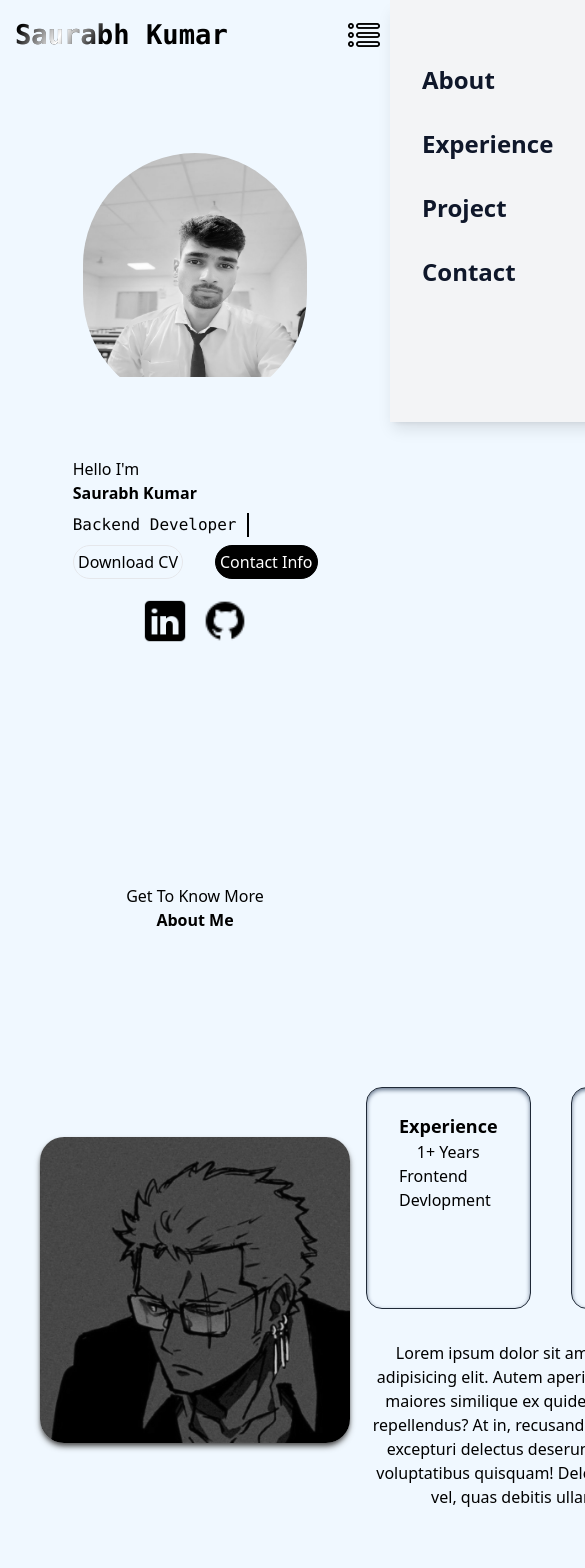
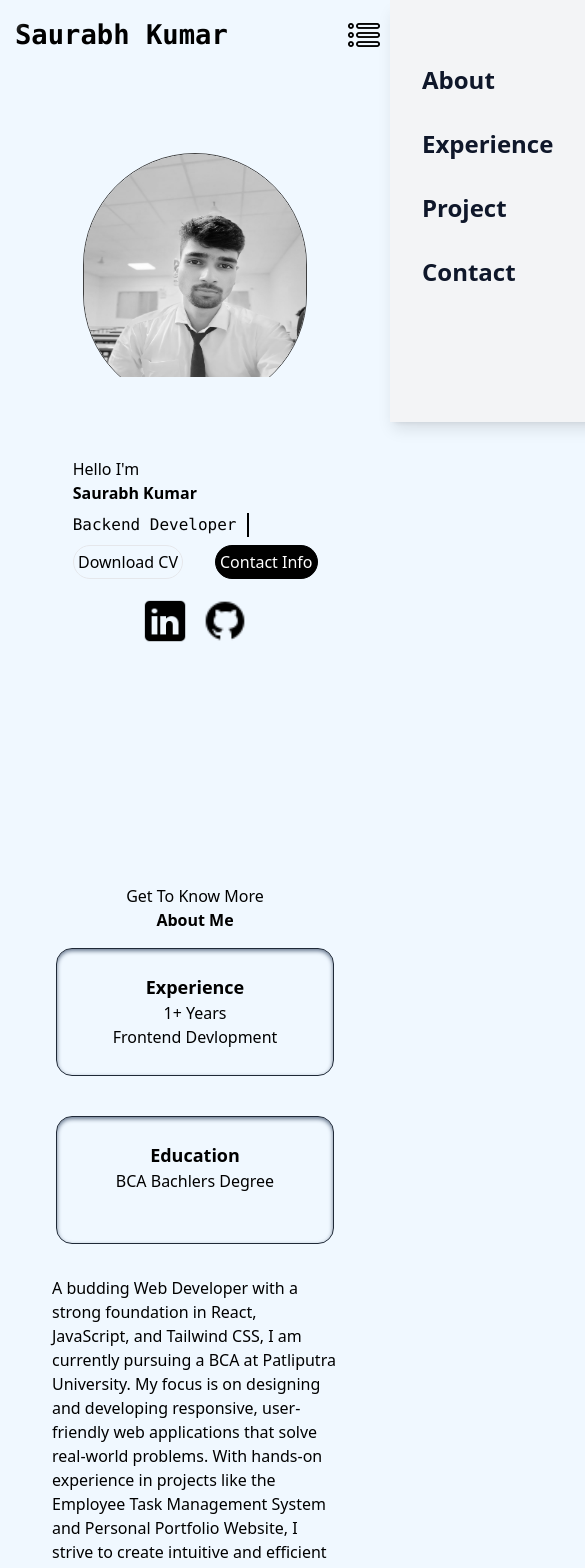
Before and after one commit to Saurabh-singhx/Personal-Portfolio-w, a React (Vite) app: page / in a window 390 px wide. Shown: the top 1568 px of the page, 585 px wide, since content can reach past the window. Built offline with nearby package versions, Linux system fonts and the light colour scheme.

Commit message:
responsive pt2

```diff
--- a/src/App.css
+++ b/src/App.css
@@ -1,4 +1,7 @@
 @media (max-width: 1025px) {
+
+    /* Navbar */
+
     .Navbar {
       /* font-size: 1.5rem; */
       padding-right: 10px;
@@ -19,6 +22,10 @@
     .Menu{
         display: flex;
     }
+
+
+    /* Herosection */
+
     .Hero{
         flex-direction: column;
     }
@@ -70,6 +77,25 @@
         margin-top: 0.5rem;
     }
 
+    /* About Section */
+
+    .Mainsec{
+        flex-direction: column;
+    }
+    .Zoroimg{
+        width: 60vw;
+        height: 50vh;
+        display: none;
+
+    }
+    .twoBox{
+        font-size: 1rem;
+        flex-direction: column;
+    }
+    .abouttext{
+        text-align: left;
+    }
+
 }
 @media (min-width: 853px) {
 
--- a/src/App.jsx
+++ b/src/App.jsx
@@ -63,9 +63,9 @@ function App() {
         <Herosection setCursorColor={setCursorColor} setCursorFilter={setCursorFilter}/>
       </div>
       <Aboutsection setCursorColor={setCursorColor} setCursorFilter={setCursorFilter}/>
-      <Experience setCursorColor={setCursorColor}/>
+      {/* <Experience setCursorColor={setCursorColor}/>
       <Projectsection setCursorColor={setCursorColor}/>
-      <Contactinfo setCursorColor={setCursorColor}/>
+      <Contactinfo setCursorColor={setCursorColor}/> */}
 
 
     </>
--- a/src/Components/Aboutsection.jsx
+++ b/src/Components/Aboutsection.jsx
@@ -4,21 +4,24 @@ import zoro from './image/zoro.jpeg'
 function Aboutsection({ setCursorColor }) {
   return (
     <section id="About" className='flex flex-col h-screen p-10 '>
-      <div className='w-full flex justify-between flex-col items-center lg:text-base sm:text-3xl lg:gap-1 sm:gap-5'>
+      <div className='w-full flex justify-between flex-col items-center lg:text-base lg:gap-1'>
         <p>Get To Know More</p>
         <h2 className='font-bold lg:text-4xl sm:text-5xl'>About Me</h2>
       </div>
       {/* Main section */}
-      <div className='flex h-screen items-center lg:justify-center lg:gap-16 lg:flex-row sm:flex-col sm:justify-evenly lg:w-auto sm:w-full'>
+      <div className='flex h-screen items-center lg:justify-center lg:gap-16 lg:flex-row lg:w-auto Mainsec'>
         {/* <div className=' rounded-full'> */}
-        <img src={zoro} alt="Zoro" className='lg:h-96 lg:w-96 rounded-3xl filter grayscale shadow-zinc-600 shadow-md sm:h- sm:w-2/3' />
+        <img
+          onMouseEnter={() => setCursorColor("transparent")}
+          onMouseLeave={() => setCursorColor("bg-blue-500")}
+        src={zoro} alt="Zoro" className='lg:h-96 lg:w-96 rounded-3xl filter grayscale shadow-zinc-600 shadow-md Zoroimg' />
         {/* </div> */}
-        <div className='flex lg:w-2/5 flex-col gap-4 sm:items-center sm:w-full lg:h-auto sm:h-1/2'>
-          <div className='flex gap-10 lg:justify-between p-4 lg:flex-row sm:flex-col w-full sm:justify-evenly sm:items-center'>
+        <div className='flex lg:w-2/5 flex-col gap-4 lg:h-auto'>
+          <div className='flex gap-10 lg:justify-between p-4 lg:flex-row w-full twoBox'>
             <div
               onMouseEnter={() => setCursorColor("bg-red-500")}
               onMouseLeave={() => setCursorColor("bg-blue-500")}
-              className='border py-6 px-8 rounded-2xl border-gray-800 lg:w-1/2 shadow-slate-500 shadow-inner sm:w-2/3 lg:text-base sm:text-2xl lg:font-medium sm:font-semibold' >
+              className='border py-6 px-8 rounded-2xl border-gray-800 lg:w-1/2 shadow-slate-500 shadow-inner lg:text-base lg:font-medium h-32 ' >
               <h3 className='w-full flex justify-center font-semibold text-lg'>Experience</h3>
               <p className='w-full flex justify-center'>1+ Years</p>
               <p className='w-full flex justify-center'>Frontend Devlopment</p>
@@ -26,14 +29,14 @@ function Aboutsection({ setCursorColor }) {
             <div
               onMouseEnter={() => setCursorColor("bg-green-500")}
               onMouseLeave={() => setCursorColor("bg-blue-500")}
-              className='border py-6 px-8 rounded-2xl border-gray-800 lg:w-1/2 shadow-slate-500 shadow-inner sm:w-2/3 lg:text-base sm:text-2xl lg:font-medium sm:font-semibold'>
+              className='border py-6 px-8 rounded-2xl border-gray-800 lg:w-1/2 shadow-slate-500 shadow-inner lg:text-base lg:font-medium h-32'>
               <h3 className='w-full flex justify-center font-semibold text-lg'>Education</h3>
               <p className='w-full flex justify-center'>BCA Bachlers Degree</p>
-              <p className='w-full flex justify-center'>MCA Masters Degree</p>
+              {/* <p className='w-full flex justify-center'>MCA Masters Degree</p> */}
             </div>
           </div>
-          <div className='overflow-hidden px-3 lg:w-auto sm:w-2/3 lg:text-base sm:text-3xl '>
-            <p className='text-center'>Lorem ipsum dolor sit amet consectetur adipisicing elit. Autem aperiam illo doloribus, maiores similique ex quidem sapiente vero repellendus? At in, recusandae voluptatum hic excepturi delectus deserunt, debitis alias a voluptatibus quisquam! Deleniti pariatur velit vel, quas debitis ullam eveniet.</p>
+          <div className='overflow-hidden px-3 lg:w-auto lg:text-base'>
+            <p className='text-center abouttext'>A budding Web Developer with a strong foundation in React, JavaScript, and Tailwind CSS, I am currently pursuing a BCA at Patliputra University. My focus is on designing and developing responsive, user-friendly web applications that solve real-world problems. With hands-on experience in projects like the Employee Task Management System and Personal Portfolio Website, I strive to create intuitive and efficient digital solutions. Passionate about continuous learning and innovation, I aim to contribute effectively to dynamic and forward-thinking development teams.</p>
           </div>
         </div>
       </div>
--- a/src/Components/Herosection.jsx
+++ b/src/Components/Herosection.jsx
@@ -35,7 +35,7 @@ function Herosection({ setCursorColor, setCursorFilter }) {
                     }}
                     src={Pic}
                     alt="profile"
-                    className="w-full h-full lg:-translate-y-0 filter grayscale transition-all delay-200 Mypic rounded-full shrink-0"
+                    className="w-full h-full lg:-translate-y-0 filter grayscale transition-all delay-200 Mypic rounded-full shrink-0 border border-slate-700"
                 />
             </div>
 
```
